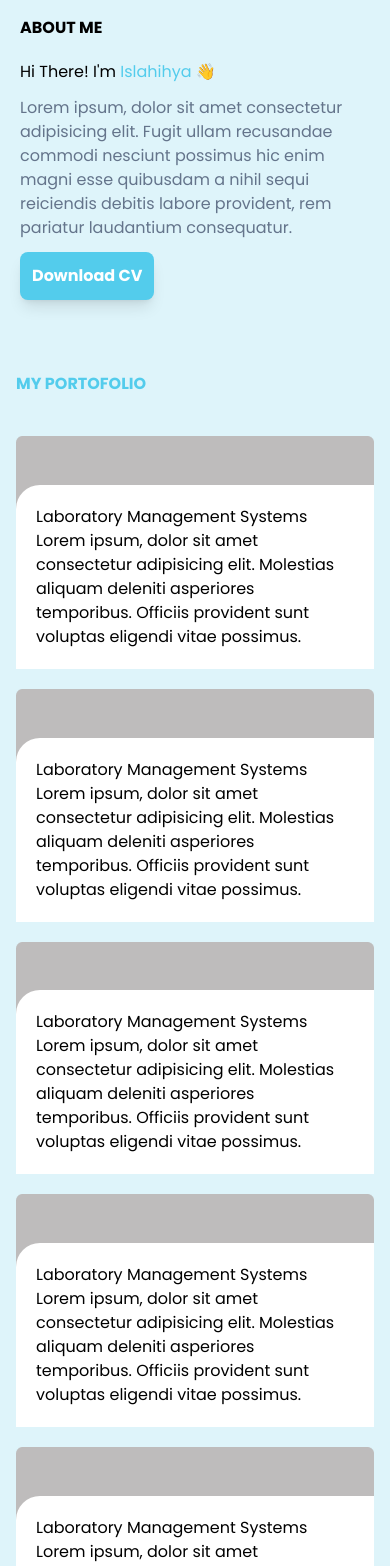
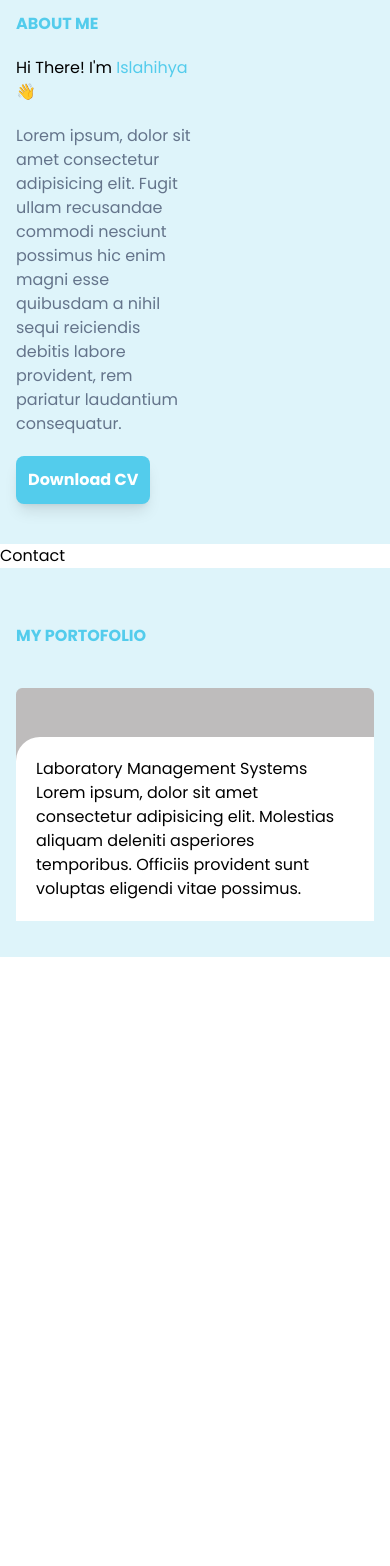
Before and after one commit to Islahihyaa/Personal-website-portofolio, a React (Vite) app: page / in a window 390 px wide. Shown: the part 960-2526 px from the top of the page. After the commit the page ends 1917 px from the top, so only its background shows below. Built offline with nearby package versions, Linux system fonts and the light colour scheme.

Commit message:
Fixed responsive page

```diff
--- a/src/App.jsx
+++ b/src/App.jsx
@@ -1,8 +1,24 @@
-import Layout from "./components/Layout"
+import NavbarComponent from "./components/NavbarComponent"
+import HomePage from "./components/HomePage"
+import About from "./components/About"
+import Portofolio from "./components/Portofolio"
+import Sidebar from "./components/Sidebar"
+import Contact from "./components/Contact"
 
-function App() {
+
+const App = () => {
   return (
-    <Layout/>
+    <>
+    <NavbarComponent/>
+
+    <HomePage/>
+    <About/>
+    <Contact/>
+    <Portofolio/>
+    <Sidebar/>
+
+    </>
+
   )
 }
 
--- a/src/components/About.jsx
+++ b/src/components/About.jsx
@@ -2,18 +2,22 @@ import Photo from '../assets/img/Photo.png';
 
 const About = () => {
   return (
-    <section className='bg-secondary flex justify-between w-full'>
-      <div className='space-y-6 md:flex p-5'>
-        <div className='hidden md:block'>
-            <img src={Photo}  alt='MyPhoro' className=''/>
+    <section className='bg-secondary py-10'>
+      <div className="container">
+        <div className='flex lg:px-4 lg:space-x-10'>
+          <div className='hidden lg:flex justify-center'>
+              <img src={Photo}  alt='MyPhoto'/>
+          </div>
+          <div className='w-1/2 lg:mr-10'>
+            <h1 className='font-bold text-primary mb-5 md:text-xl xl:text-3xl xl:mb-16 2xl:text-4xl'>ABOUT ME</h1>
+            <p className='mb-5 md:text-xl xl:text-3xl 2xl:text-4xl'>Hi There! I'm <span className='text-primary'>Islahihya 👋</span></p>
+            <p className='mb-5 md:text-xl xl:text-3xl text-slate-500'>Lorem ipsum, dolor sit amet consectetur adipisicing elit. Fugit ullam recusandae commodi nesciunt possimus hic enim magni esse quibusdam a nihil sequi reiciendis debitis labore provident, rem pariatur laudantium consequatur.</p>
+            <button className="bg-primary text-white p-3 font-bold rounded-lg shadow-lg lg:p-4 lg:text-2xl hover:bg-primary">Download CV</button>
+          </div>
         </div>
-        <div className='mb-3'>
-          <h1 className='font-bold mb-5 md:text-xl xl:text-3xl 2xl:text-4xl'>ABOUT ME</h1>
-          <p className='mb-3 md:text-xl xl:text-3xl 2xl:text-4xl'>Hi There! I'm <span className='text-[#53CCEC]'>Islahihya 👋</span></p>
-          <p className='mb-3 md:text-xl xl:text-3xl text-slate-500'>Lorem ipsum, dolor sit amet consectetur adipisicing elit. Fugit ullam recusandae commodi nesciunt possimus hic enim magni esse quibusdam a nihil sequi reiciendis debitis labore provident, rem pariatur laudantium consequatur.</p>
-          <button className="bg-[#53CCEC] text-white font-bold rounded-lg shadow-lg mb-3 p-3 hover:bg-[#39C0E4]">Download CV</button>
-        </div>
+
       </div>
+
     </section>
   )
 }
--- a/src/components/Layout.jsx
+++ /dev/null
@@ -1,24 +0,0 @@
-import About from "./About"
-import Contact from "./Contact"
-import HomePage from "./HomePage"
-import NavbarComponent from "./NavbarComponent"
-import Portofolio from "./Portofolio"
-import Scroll from "./Scroll"
-import Sidebar from "./Sidebar"
-
-const Layout = () => {
-  return (
-    <>
-    <NavbarComponent/>
-
-    <HomePage/>
-    <About/>
-    <Portofolio/>
-    <Sidebar/>
-
-    </>
-
-  )
-}
-
-export default Layout
--- a/src/components/Portofolio.jsx
+++ b/src/components/Portofolio.jsx
@@ -2,49 +2,16 @@ import PhotoProjects from '../assets/img/PhotoProjects1.png'
 
 const Portofolio = () => {
   return (
-    <section className='Portofolio bg-secondary pt-10'>
-      <div className='container'>
+    <section className='bg-secondary pt-10'>
+      <div className='max-w-[1000px] mx-auto p-4 flex flex-col justify-center w-full h-full'>
         <h1 className='font-bold text-primary mb-10'>MY PORTOFOLIO</h1>
-<div className='flex flex-col'>
-
+        <div className='grid grid-cols-1 md:grid-rows-3 gap-3'>
 
         <div className='relative mb-5'>
           <img src={PhotoProjects} alt="" className=''/>
           <div className='bg-white rounded-tl-3xl p-5 absolute bottom-0 '>
             <h1>Laboratory Management Systems</h1>
-            <p className='max-w-dull'>Lorem ipsum, dolor sit amet consectetur adipisicing elit. Molestias aliquam deleniti asperiores temporibus. Officiis provident sunt voluptas eligendi vitae possimus.</p>
-          </div>
-        </div>
-
-        <div className='relative mb-5'>
-          <img src={PhotoProjects} alt="" className=''/>
-          <div className='bg-white rounded-tl-3xl p-5 absolute bottom-0 '>
-            <h1>Laboratory Management Systems</h1>
-            <p className='max-w-dull'>Lorem ipsum, dolor sit amet consectetur adipisicing elit. Molestias aliquam deleniti asperiores temporibus. Officiis provident sunt voluptas eligendi vitae possimus.</p>
-          </div>
-        </div>
-
-        <div className='relative mb-5'>
-          <img src={PhotoProjects} alt="" className=''/>
-          <div className='bg-white rounded-tl-3xl p-5 absolute bottom-0 '>
-            <h1>Laboratory Management Systems</h1>
-            <p className='max-w-dull'>Lorem ipsum, dolor sit amet consectetur adipisicing elit. Molestias aliquam deleniti asperiores temporibus. Officiis provident sunt voluptas eligendi vitae possimus.</p>
-          </div>
-        </div>
-
-        <div className='relative mb-5'>
-          <img src={PhotoProjects} alt="" className=''/>
-          <div className='bg-white rounded-tl-3xl p-5 absolute bottom-0 '>
-            <h1>Laboratory Management Systems</h1>
-            <p className='max-w-dull'>Lorem ipsum, dolor sit amet consectetur adipisicing elit. Molestias aliquam deleniti asperiores temporibus. Officiis provident sunt voluptas eligendi vitae possimus.</p>
-          </div>
-        </div>
-
-        <div className='relative mb-5'>
-          <img src={PhotoProjects} alt="" className=''/>
-          <div className='bg-white rounded-tl-3xl p-5 absolute bottom-0 '>
-            <h1>Laboratory Management Systems</h1>
-            <p className='max-w-dull'>Lorem ipsum, dolor sit amet consectetur adipisicing elit. Molestias aliquam deleniti asperiores temporibus. Officiis provident sunt voluptas eligendi vitae possimus.</p>
+            <p className=''>Lorem ipsum, dolor sit amet consectetur adipisicing elit. Molestias aliquam deleniti asperiores temporibus. Officiis provident sunt voluptas eligendi vitae possimus.</p>
           </div>
         </div>
 
```
